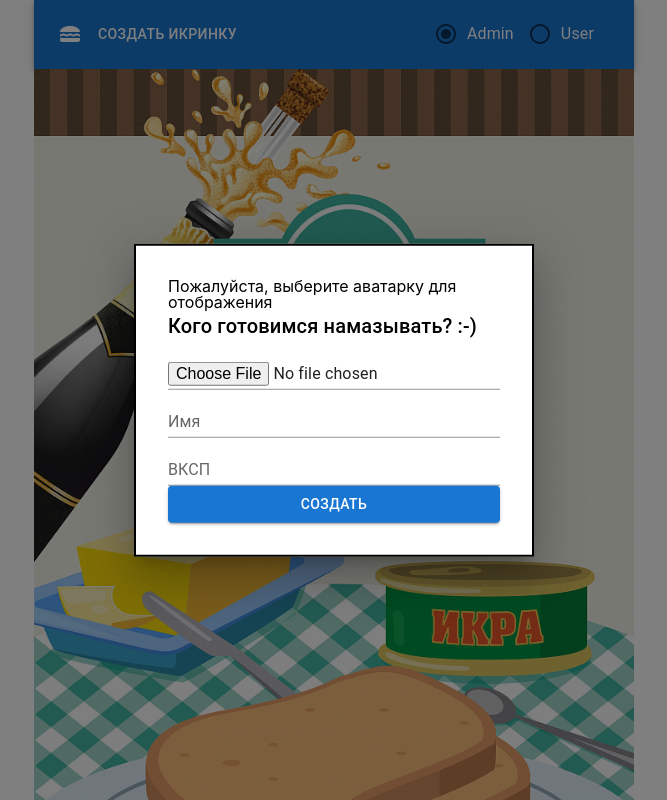
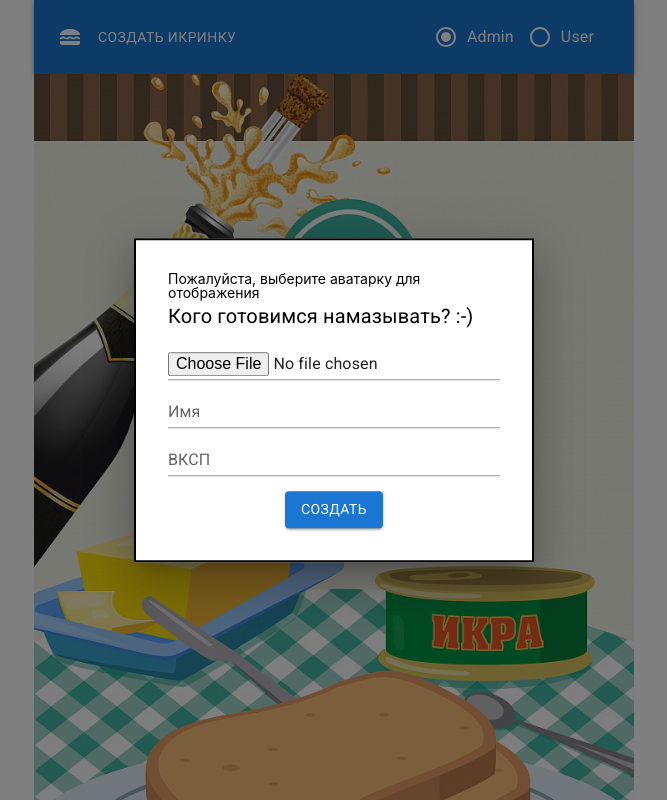
Before and after one commit to Dubrovskiy40/Contabilita, a React (Create React App) app: page / in a window 1280 px wide. Both pictures are taken after a click on the button "СОЗДАТЬ ИКРИНКУ". Shown: the top 800 px of the page, without its empty margins (306-973 px from the left). Built offline with nearby package versions, Linux system fonts and the light colour scheme.

Commit message:
рефакторинг стилей

```diff
--- a/public/index.html
+++ b/public/index.html
@@ -8,6 +8,9 @@
       name="description"
       content="Web site created using create-react-app"
     />
+    <link rel="preconnect" href="https://fonts.googleapis.com">
+    <link rel="preconnect" href="https://fonts.gstatic.com" crossorigin>
+    <link href="https://fonts.googleapis.com/css2?family=Roboto:wght@100;300;400&display=swap" rel="stylesheet">
     <title>Contabilita App</title>
   </head>
   <body>
--- a/src/componets/appBar/ResponsiveAppBar.jsx
+++ b/src/componets/appBar/ResponsiveAppBar.jsx
@@ -69,8 +69,8 @@ const ResponsiveAppBar = ({ openModalWindow }) => {
                                 value={person}
                                 onChange={handleChange}
                             >
-                                <FormControlLabel value="admin" control={<Radio color="default" />} label="Admin" />
-                                <FormControlLabel value="user" control={<Radio color="default" />} label="User" />
+                                <FormControlLabel value="admin" control={<Radio color="default" sx={{ my: 2, color: 'white' }} />} label="Admin" />
+                                <FormControlLabel value="user" control={<Radio color="default" sx={{ my: 2, color: 'white' }} />} label="User" />
                             </RadioGroup>
                         </FormControl>
                     </Box>
--- a/src/componets/managerCard/ManagerCard.jsx
+++ b/src/componets/managerCard/ManagerCard.jsx
@@ -1,16 +1,17 @@
 import React from 'react';
 import style from './managerCard.module.css';
 
-const ManagerCard = ({ id, avatar, name, managerVKSP, top, left }) => {
+const ManagerCard = ({ id, avatar, name, managerVKSP, top, left, auth }) => {
 
     return (
-        <div className={`draggable ${style.managerCard}`} title={`${name}: ${managerVKSP} ВКСП`} id={id} style={{position: 'absolute', top: top, left: left}}>
+        <div className={`${auth ? 'draggable' : ''} ${style.managerCard}`} title={`${name}: ${managerVKSP} ВКСП`} id={id} style={{position: 'absolute', top: top, left: left}}>
                 <img className={style.managerCard__img} src={avatar} alt={name}/>
                 <input
                     className={style.managerCard__inp}
                     type="text"
                     value={managerVKSP}
                     readOnly={true}
+                    disabled={true}
                 />
         </div>
     )
--- a/src/componets/managerCard/managerCard.module.css
+++ b/src/componets/managerCard/managerCard.module.css
@@ -11,22 +11,21 @@
 }
 
 .managerCard__img {
-    width: 20px;
-    height: 20px;
+    width: 25px;
+    height: 25px;
     border-radius: 50%;
-    margin-bottom: 3px;
+    margin-bottom: 2px;
 }
 
 .managerCard__inp {
     display: flex;
-    justify-content: center;
-    align-items: center;
     background: #FFFFFF;
     border-radius: 10px;
-    width: 30px;
+    width: 22px;
     font-style: normal;
-    font-weight: 400;
+    font-weight: 100;
     font-size: 6px;
     color: #000;
-    padding: 2px 4px;
+    padding: 1px;
+    text-align: center;
 }
--- a/src/componets/modalWindow/ModalWindow.jsx
+++ b/src/componets/modalWindow/ModalWindow.jsx
@@ -108,7 +108,10 @@ const ModalWindow = ({ openModalWindow, setOpenModalWindow }) => {
                         <TextField id="standard-basic" type="file" onChange={handleImageChange} name="managerIMG" label="Фото" variant="standard" />
                         <TextField id="standard-basic" name="manager" label="Имя" variant="standard" />
                         <TextField id="standard-basic" name="managerVKSP" label="ВКСП" variant="standard" />
-                        <Button type="submit" variant="contained">Создать</Button>
+                        <Box sx={{marginTop: '15px', display: 'flex', justifyContent: 'center'}}>
+                            <Button type="submit" variant="contained">Создать</Button>
+                        </Box>
+
                     </form>
                 </Box>
             </Modal>
--- a/src/componets/modalWindow/modalWindow.module.css
+++ b/src/componets/modalWindow/modalWindow.module.css
@@ -1,16 +1,14 @@
 .modal__imgPreview_wrap {
-
+    max-width: 100%;
 }
 
 .modal__imgPreview {
-
+    max-width: 100%;
 }
 
 .modal__previewText {
-
+    font-size: 14px;
 }
-
-
 
 .form {
     display: flex;
--- a/src/componets/sandwich/Sandwich.jsx
+++ b/src/componets/sandwich/Sandwich.jsx
@@ -16,7 +16,6 @@ const Sandwich = () => {
     let isDragging = false;
 
     const handleMouseDown = (event) => {
-
         event.preventDefault();
 
         let pageBlock = event.target.closest('.sandwichBlock');
@@ -68,7 +67,6 @@ const Sandwich = () => {
 
             isDragging = false;
 
-            // dragElement.style.top = parseInt(dragElement.style.top) + pageYOffset + 'px';
             dragElement.style.top = dragElement.offsetTop - pageBlockTop + 'px';
             dragElement.style.right = parseInt(dragElement.style.right) + 'px';
             dragElement.style.bottom = parseInt(dragElement.style.bottom) + 'px';
@@ -89,8 +87,8 @@ const Sandwich = () => {
             let newY = clientY - shiftY;
 
             // ограничим newX, newY размерами блока с картинкой
-            if (newX < pageBlock.offsetLeft ) newX = pageBlock.offsetLeft;
-            if (newY < pageBlock.offsetTop ) newY = pageBlock.offsetTop;
+            if (newX < pageBlock.offsetLeft) newX = pageBlock.offsetLeft;
+            if (newY < pageBlock.offsetTop) newY = pageBlock.offsetTop;
 
             if (newX > pageBlock.offsetLeft + pageBlock.offsetWidth - dragElement.offsetWidth) {
                 newX = pageBlock.offsetLeft + pageBlock.offsetWidth - dragElement.offsetWidth;
@@ -116,6 +114,7 @@ const Sandwich = () => {
                             managerVKSP={manager.managerVKSP}
                             top={manager.top}
                             left={manager.left}
+                            auth={auth}
                         />
                     )
                 }
--- a/src/componets/totalResult/totalResult.module.css
+++ b/src/componets/totalResult/totalResult.module.css
@@ -7,6 +7,7 @@
     top: 294px;
     left: 198px;
     position: absolute;
+    font-size: 12px;
 }
 
 .title_win {
--- a/src/index.css
+++ b/src/index.css
@@ -34,10 +34,11 @@ body {
     line-height: 1;
 }
 body {
-    font-family: -apple-system, 'Roboto', 'Oxygen', sans-serif;
+    font-family: -apple-system, 'Roboto', sans-serif;
     -webkit-font-smoothing: antialiased;
     -moz-osx-font-smoothing: grayscale;
     font-style: normal;
     font-weight: normal;
+    font-size: 10px;
 }
 /*-------------------*/
```
